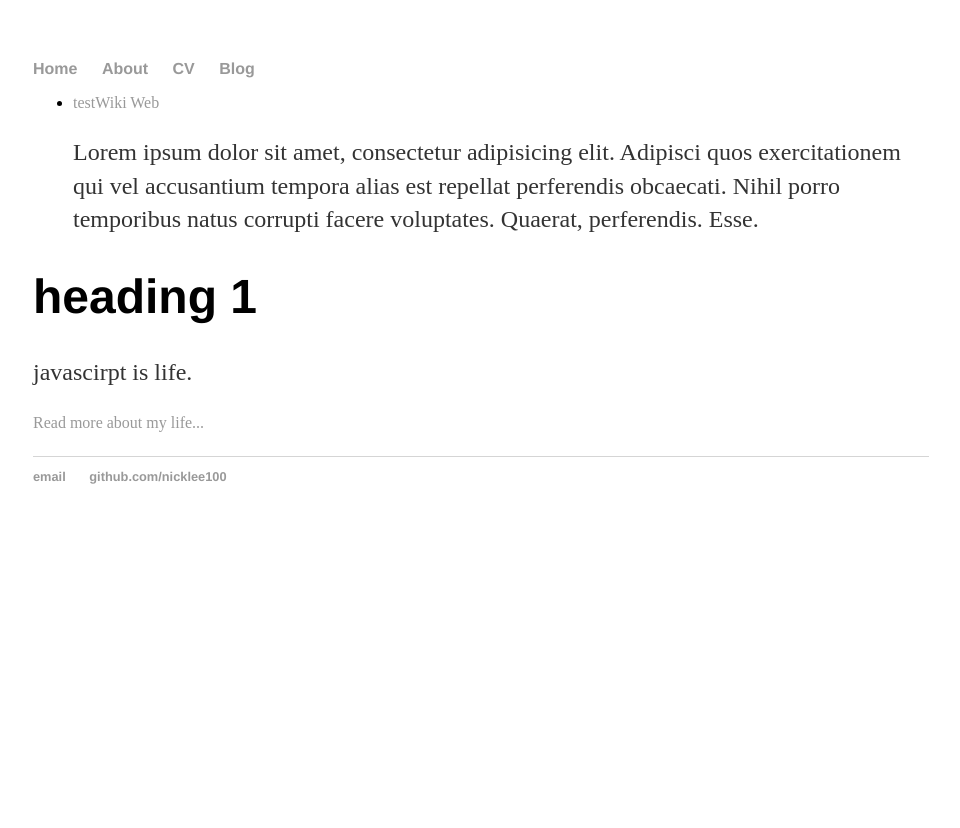
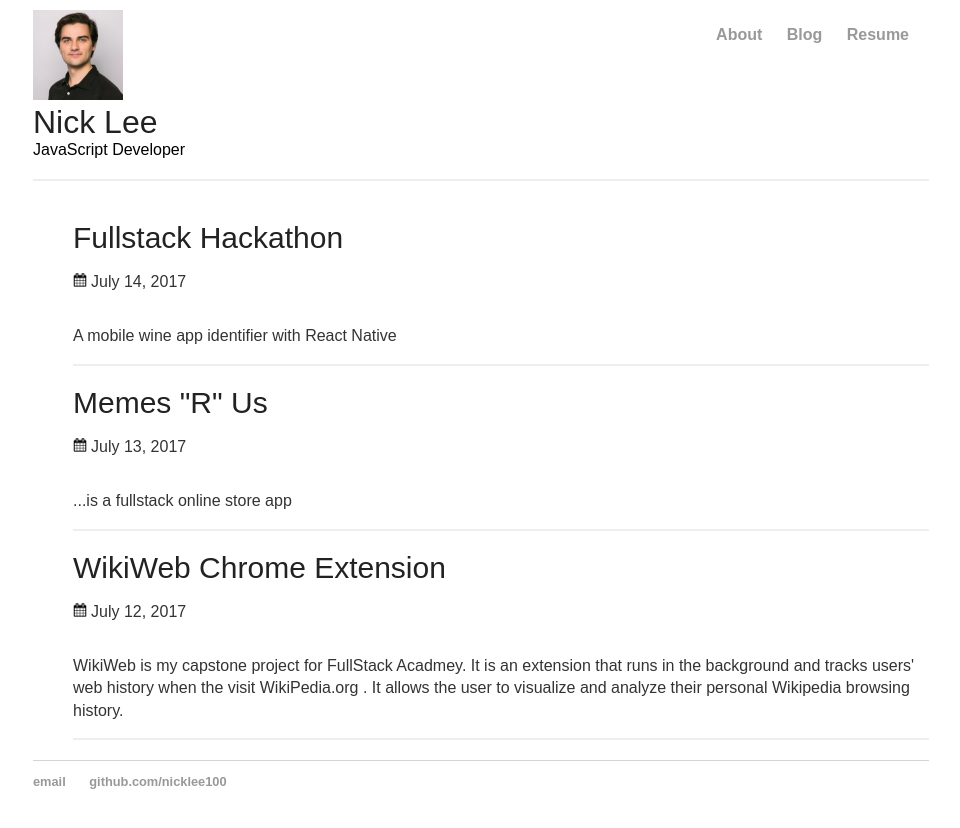
Before and after one commit to nicklee100/nicklee100.github.io, a Jekyll site: the page built from index.html, in a window 1280 px wide. Shown: the top 828 px of the page, without its empty margins (159-1119 px from the left). Built offline with Jekyll 4.4.1, drawn with Linux system fonts in a browser that asks for light colours.

Commit message:
all working, styling headshot

````diff
--- /dev/null
+++ b/_includes/footer.html
@@ -0,0 +1,8 @@
+	<footer>
+    		<ul>
+        		<li><a href="nicklee100@gmail.com">email</a></li>
+        		<li><a href="https://github.com/nicklee100">github.com/nicklee100</a></li>
+			</ul>
+		</footer>
+	</body>
+</html>
--- /dev/null
+++ b/_includes/header.html
@@ -0,0 +1,21 @@
+<!DOCTYPE html>
+<html>
+	<head>
+		<title>Nick Lee</title>
+        <link rel="stylesheet" type="text/css" href="/css/main.css">
+	</head>
+	<body>
+<!-- 			<img id="headshot" src="headshot.jpg" alt="">
+ -->		<div class='logo'>
+				<div style="float:left"><img src="headshot.jpg" style='height: 90px;' alt=""></div>
+				<h1>Nick Lee</h1>
+				<h2>JavaScript Developer</h2>
+			</div>
+			<nav>
+	    		<ul style='float:right'>
+		        	<li><a href="/about">About</a></li>
+	        		<li><a href="/">Blog</a></li>
+	        		<li><a href="/NickLeeresume.pdf">Resume</a></li>
+	    		</ul>
+			</nav>
+			<div class="border"></div>
--- a/_layouts/default.html
+++ b/_layouts/default.html
@@ -1,38 +1,5 @@
-<!DOCTYPE html>
-<html>
-	<head>
-		<title>Nick Lee</title>
-        <link rel="stylesheet" type="text/css" href="/css/main.css">
-	</head>
-	<body>
-		<nav>
-    		<ul>
-        		<li><a href="/">Home</a></li>
-	        	<li><a href="/about">About</a></li>
-        		<li><a href="/cv">CV</a></li>
-        		<li><a href="/blog">Blog</a></li>
-    		</ul>
-		</nav>
-		<div>
-			<ul>
-			  {% for post in site.posts %}
-			    <li>
-			      <a href="{{ post.url }}">test{{ post.title }}</a>
-			      <p>      {{ post.excerpt }}</p>
-			    </li>
-			  {% endfor %}
-			</ul>
-		</div>
-			<div class="container">
+{% include header.html %}
 
-			{{ content }}
+  {{ content }}
 
-			</div><!-- /.container -->
-		<footer>
-    		<ul>
-        		<li><a href="nicklee100@gmail.com">email</a></li>
-        		<li><a href="https://github.com/nicklee100">github.com/nicklee100</a></li>
-			</ul>
-		</footer>
-	</body>
-</html>
+{% include footer.html %}
--- /dev/null
+++ b/_posts/2017-07-12-wikiweb.md
@@ -0,0 +1,30 @@
+---
+layout: default
+title: WikiWeb Chrome Extension
+permalink: wikiweb
+
+excerpt:	WikiWeb is my capstone project for FullStack Acadmey. It is an extension that runs in the background and tracks users' web history when the visit WikiPedia.org . It allows the user to visualize and analyze their personal Wikipedia browsing history.
+---
+
+## WikiWeb Chrome Extension
+
+![Image of WikiWeb](../WikiWebScreenshot.png)
+
+WikiWeb is my capstone project for FullStack Acadmey. It is an extension that runs in the background and tracks users' web history when the visit WikiPedia.org . It allows the user to visualize and analyze their personal Wikipedia browsing history.
+
+When we started to brainstorm ideas for a project we knew we wanted to bulid an app around user data. We ageered that complex data, when visualized effectively, often tell compelling stories. So we came up with the idea to track Wikipedia browsing history.
+
+
+While a user visits a Wikipeida page  extension pulls the page titel, url and some content. Traversing from page to page the WikiWeb follows and bulids out a visual representation of the browsing history. Upon entering the app users can can back and see how they traversed Wikipedia.
+
+
+The extension is built by using the Chrome API to collect user information, page content and traversal history. Data is passed to an Express server, stored in a Postgress database and presents and presents data visualizations using the D3 Javascript library. In addition were used the React frontend framework to manage state and views.
+
+The app dosen't  have to end here however. It could easily be extended be he realm of Wikipedia. As implemented, very little prevents our app from being used to display a user’s YouTube, Facebook, or Reddit habits.
+
+WikiWeb can be found on the Chrome Web Store! [Click here](https://chrome.google.com/webstore/detail/wiki-web/ckfbjjiofppmjdeobopohbjhlmpdnmae)
+
+```javascript
+let s =  ' this here is some javascript'
+console.log('hi')
+```
--- /dev/null
+++ b/_posts/2017-07-14-testthree.md
@@ -0,0 +1,14 @@
+---
+layout: default
+title: Fullstack Hackathon
+permalink: memsrus
+
+excerpt: A mobile wine app identifier with React Native
+---
+
+## Mobile Wine Indentifer
+
+![Image of Memes R us, excessive use of flamboyant colors ](../memesrus.png)
+
+
+While the visuals designs have much to be desired -- the backend is where most of my time was spent.
--- a/_posts/2017-07-16-wikiweb.md
+++ /dev/null
@@ -1,8 +0,0 @@
----
-layout: post
-title: Wiki Web
-date: 2017-07-17
----
-<p>
-	Lorem ipsum dolor sit amet, consectetur adipisicing elit. Adipisci quos exercitationem qui vel accusantium tempora alias est repellat perferendis obcaecati. Nihil porro temporibus natus corrupti facere voluptates. Quaerat, perferendis. Esse.
-</p>
--- a/css/main.css
+++ b/css/main.css
@@ -1,9 +1,50 @@
 body {
-    margin: 60px auto;
+    margin: 10px auto;
     width: 70%;
 }
+
+nav {
+    display: inline-block;
+    float: right;
+    margin-bottom: 20px;
+}
+
+.border{
+    border-bottom: 2px solid #eee;
+    clear: both;
+    padding: 10px;
+    margin-bottom: 40px;
+}
+
+
+.logo {
+    display: inline-block;;
+    float: left;
+}
+
+#headshot{
+    height: 100px;
+    display: inline-block;
+    float: left;
+}
+
+.logo > h1 {
+    font-size: 32px;
+    margin:  0px;
+    font-weight: 300;
+}
+
+.logo > h2 {
+    font-size: 16px;
+    margin: 0px;
+    font-weight: 300;
+
+}
+
 nav ul, footer ul {
-    font-family:'Helvetica', 'Arial', 'Sans-Serif';
+/*    font-family:'Helvetica', 'Arial', 'Sans-Serif';
+*/
+    font-family:  sans-serif;
     padding: 0px;
     list-style: none;
     font-weight: bold;
@@ -21,12 +62,21 @@ a:hover {
 }
 h1 {
     font-size: 3em;
-    font-family:'Helvetica', 'Arial', 'Sans-Serif';
+    /*font-family:'Helvetica', 'Arial', 'Sans-Serif';*/
+    font-family:  sans-serif;
+    color: #222;
+
+}
+h2 {
+    font-family:  sans-serif;
+
 }
 p {
-    font-size: 1.5em;
+    font-size: 1em;
     line-height: 1.4em;
     color: #333;
+    font-family:  sans-serif;
+
 }
 footer {
     border-top: 1px solid #d5d5d5;
@@ -41,3 +91,36 @@ ul.posts {
 ul.posts li {
     list-style: none;
 }
+
+.blurb {
+    display: block;
+    clear: both;
+}
+
+.blurb ul {
+    list-style: none;
+}
+
+.blurb ul a {
+    display: block;
+    color:#222;
+    font-size: 30px;
+    font-family:  sans-serif;
+    font-weight: 500;
+}
+.date {
+    display: inline-block;
+    font-weight: 400
+}
+
+.calendar {
+    width: 14px;
+    height: 14px;
+    display: inline-block;
+}
+
+.posts {
+    margin-bottom: 20px;
+    border-bottom: solid 2px #eee
+
+}
--- a/index.html
+++ b/index.html
@@ -1,9 +1,21 @@
 ---
 layout: default
-title: First Jekyll post
+title: Home Page
 ---
 
 <div class="blurb">
-	<h1>heading 1</h1>
-	<p> javascirpt is life.</p> <a href="/about">Read more about my life...</a></p>
+	<ul>
+		{% for post in site.posts %}
+			<div class="posts">
+			    <li>
+			      <a href="{{ post.url }}">{{ post.title }}</a>
+			      <img class="calendar" src="cal.png" alt="">
+			      <p class="date"> {{ post.date | date: '%B %d, %Y' }}</p>
+			      <p>     {{ post.excerpt }}</p>
+			 	</li>
+		 	</div>
+
+		{% endfor %}
+
+	</ul>
 </div><!-- /.blurb -->
````
Also changed, not shown: _posts/2017-07-13-memesrus.md (added, +15 -0 lines), about.html (+19 -3 lines), WikiWebScreenShot.png (added), blog.html (deleted), cal.png (added), cal.svg (added), headshot.jpg (added), memesrus.png (added), 1 other file.
